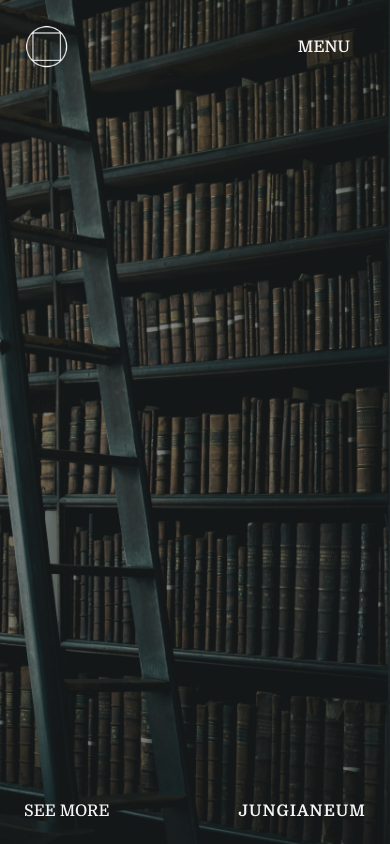
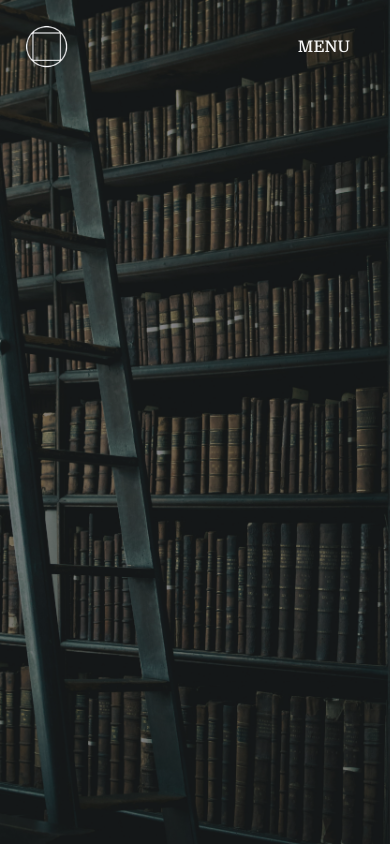
Before and after one commit to jsantamariar/jungianeum-web, a React (Vite) app: page / in a window 390 px wide. Built offline with nearby package versions, Linux system fonts and the light colour scheme; a web font is replaced by a local one.

Commit message:
refactor: reorganize PageInfo component, reintroduce PageInfo in App, and enhance styles with fade-in animations

```diff
--- a/src/App.tsx
+++ b/src/App.tsx
@@ -98,7 +98,6 @@ function AppContent() {
           />
         </Routes>
       </AnimatePresence>
-      <PageInfo />
     </div>
   );
 }
@@ -121,6 +120,7 @@ function App() {
     <Router>
       <ToastProvider>
         <Navbar />
+        <PageInfo />
         {isInitialLoading && <LoadingScreen />}
         {showContent && (
           <Suspense fallback={null}>
--- a/src/components/PageInfo.tsx
+++ b/src/components/PageInfo.tsx
@@ -1,5 +1,12 @@
+import { memo } from "react";
 import { useLocation, Link } from "react-router-dom";
 import { booksData } from "../constants/books";
+
+const PageInfoRight = memo(() => (
+  <div className="page-info-right">JUNGIANEUM</div>
+));
+
+PageInfoRight.displayName = "PageInfoRight";
 
 function PageInfo() {
   const location = useLocation();
@@ -35,12 +42,12 @@ function PageInfo() {
             SEE MORE
           </Link>
         ) : (
-          pageName.toUpperCase()
+          <span>{pageName.toUpperCase()}</span>
         )}
       </div>
-      <div className="page-info-right">JUNGIANEUM</div>
+      <PageInfoRight />
     </div>
   );
 }
 
-export default PageInfo;
+export default memo(PageInfo);
--- a/src/index.css
+++ b/src/index.css
@@ -66,6 +66,17 @@ body {
   left: 0;
   right: 0;
   z-index: 1000;
+  opacity: 0;
+  animation: fadeInNav 1s ease-in-out 1.8s forwards;
+}
+
+@keyframes fadeInNav {
+  from {
+    opacity: 0;
+  }
+  to {
+    opacity: 1;
+  }
 }
 
 .nav-container {
@@ -821,10 +832,10 @@ body {
 .home-image {
   width: 100%;
   height: 100%;
-  background-size: cover;
-  background-position: center;
-  background-repeat: no-repeat;
   opacity: 0;
+  object-fit: cover;
+  object-position: center;
+  display: block;
   animation: fadeInImage 1.5s ease-in-out forwards;
 }
 
@@ -852,6 +863,17 @@ body {
   font-size: 1rem;
   font-weight: 500;
   pointer-events: auto;
+  opacity: 0;
+  animation: fadeInPageInfo 1s ease-in-out 2s forwards;
+}
+
+@keyframes fadeInPageInfo {
+  from {
+    opacity: 0;
+  }
+  to {
+    opacity: 1;
+  }
 }
 
 .page-info-left {
@@ -869,12 +891,12 @@ body {
   color: var(--color-light);
   text-decoration: none;
   cursor: pointer;
+  pointer-events: auto;
   transition: opacity 0.3s ease;
-  pointer-events: auto;
 }
 
 .see-more-link:hover {
-  opacity: 0.9;
+  opacity: 0.8;
 }
 
 /* Navbar on Home - keeps same style as other pages */
@@ -1108,13 +1130,7 @@ body {
   }
 
   .page-info {
-    padding: 1.5rem 1.5rem;
-    font-size: 1rem;
-  }
-
-  .page-info-right {
-    color: var(--color-light);
-    letter-spacing: 1px;
+    display: none;
   }
 
   /* Books page responsive */
@@ -1174,7 +1190,7 @@ body {
 
   /* Contacts page responsive */
   .contacts-page {
-    padding: 5rem 1.5rem 3rem;
+    padding: 0.1rem 1.5rem 3rem;
   }
 
   .contacts-title {
--- a/src/pages/Home.tsx
+++ b/src/pages/Home.tsx
@@ -1,11 +1,12 @@
 function Home() {
   return (
     <div className="home-page">
-      <div
+      <img
+        src="/example-home-bg.jpg"
+        alt="Jungianeum background"
         className="home-image"
-        style={{
-          backgroundImage: "url(/example-home-bg.jpg)",
-        }}
+        fetchPriority="high"
+        decoding="async"
       />
     </div>
   );
```
